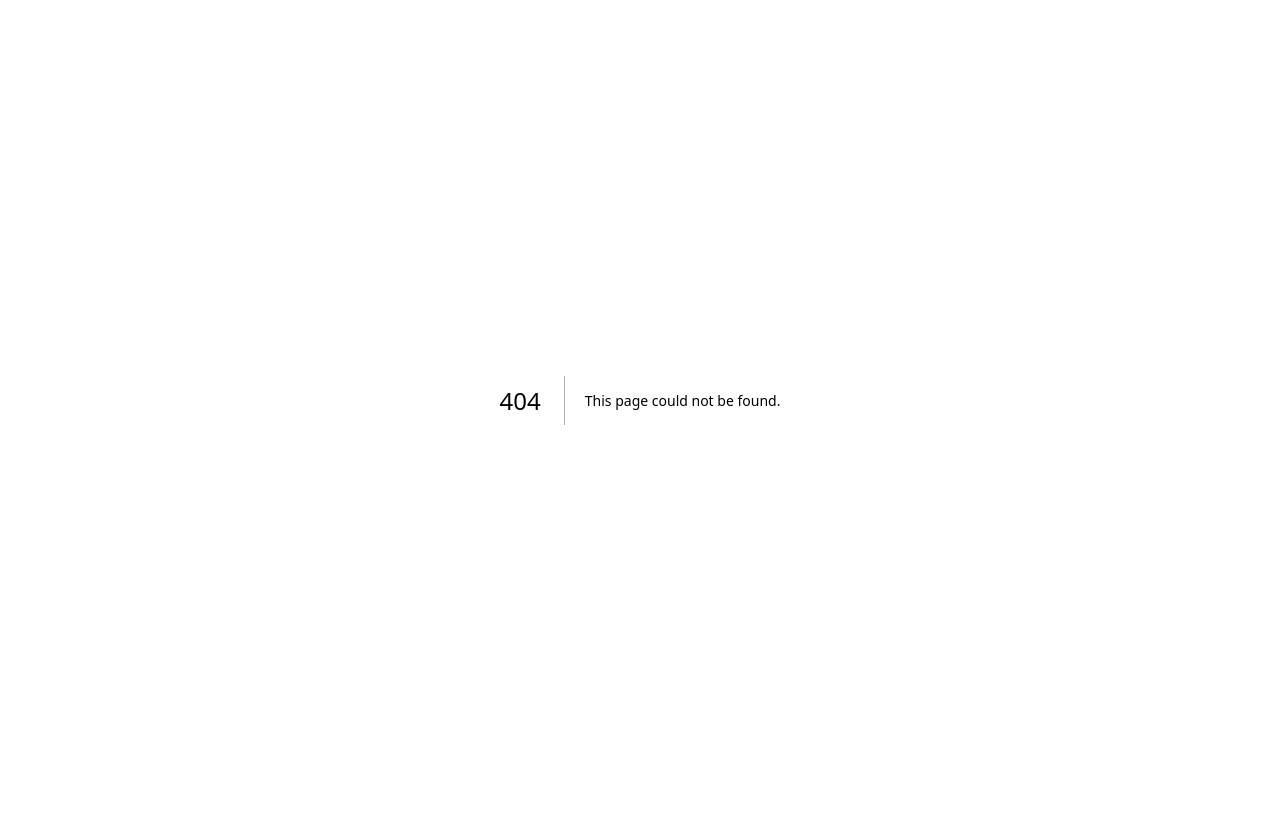
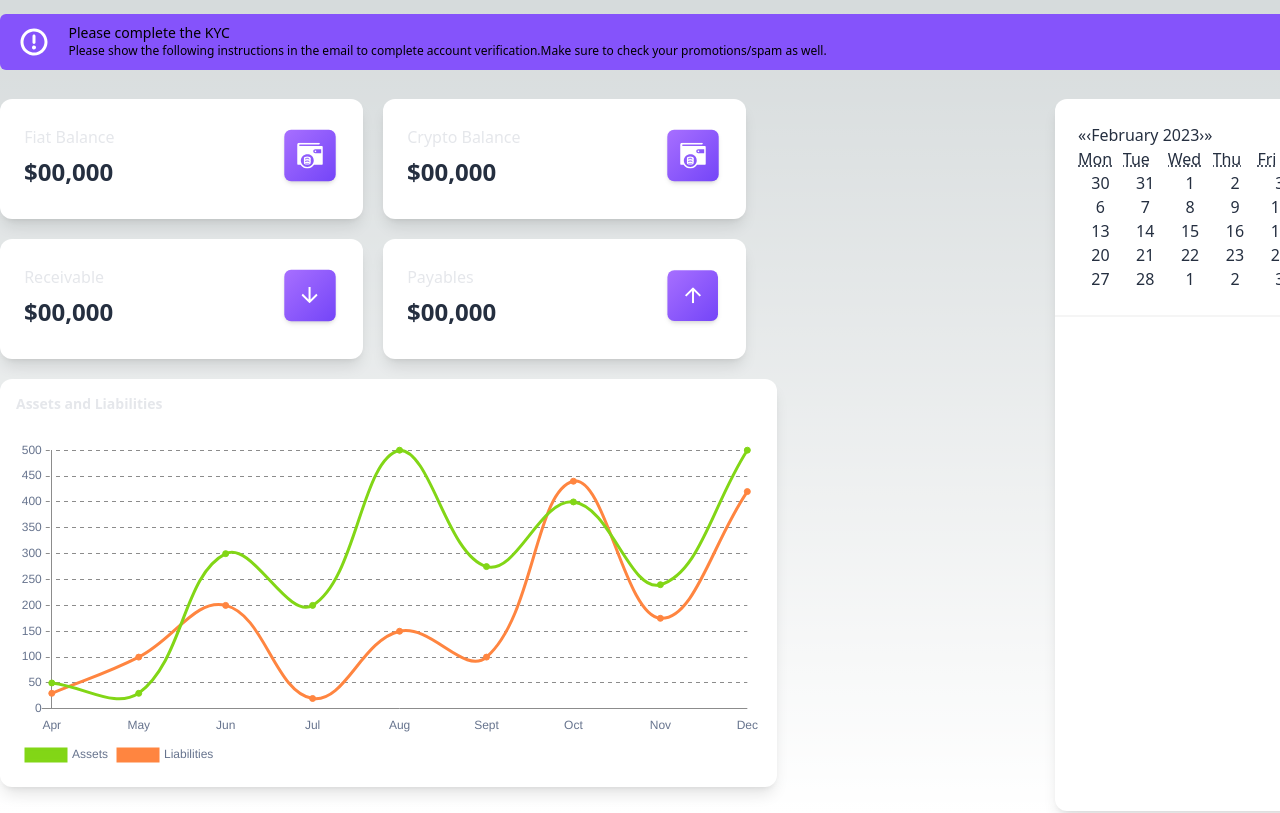
Before and after one commit to Ankush523/truffles_task, a Next.js app: page /Mainframe in a window 1280 px wide. Before the commit this address had no page. Built offline with nearby package versions, Linux system fonts and the light colour scheme.

Commit message:
file locations updated

```diff
--- a/components/Mainframe.js
+++ /dev/null
@@ -1,79 +0,0 @@
-import Image from 'next/image'
-import React from 'react'
-import logo2 from "../images/Frame.svg";
-import cross from '../images/cross.svg';
-import wallet from '../images/wallet.svg';
-import up from '../images/up.svg';
-import down from '../images/down.svg';
-import NewCalender from './NewCalender';
-import NewChart from './NewChart';
-
-
-
-const Mainframe = () => {
-  return (
-    <div className='flex flex-col w-[1415px] h-[813px]'>
-        <div className='flex flex-row w-[1390px] h-[56px] mt-[14px] bg-purple1 rounded-md'>
-            <Image src={logo2} alt="frame" className='w-[32px] h-[32px] mt-[12px] ml-[18px]'/>
-            <div className='flex flex-col w-[760px] h-[33px] my-[11px] ml-[18.5px]'>
-                <label className='font-normal text-sm leading-4'>Please complete the KYC</label>
-                <p className='font-normal text-xs leading-5'>Please show the following instructions in the email to complete account verification.Make sure to check your promotions/spam as well.</p>
-            </div>
-            <button className='ml-[515px]'><Image src={cross} alt="cross" className=' w-[20px] h-[20px] '/></button>
-        </div>
-
-        <div className='flex flex-row'>
-            <div className='flex flex-col '>
-                <div className='flex flex-row'>
-                    <div className='flex flex-row w-[363px] h-[120px] mt-[29px] rounded-xl shadow-lg bg-white1'>
-                        <div className='flex flex-col'>
-                            <label className='text-base leading-5 w-[117px] h-[19px] mt-[28px] ml-[24.17px] text-grey1 font-normal'>Fiat Balance</label>
-                            <p className='text-2xl leading-5 w-[117px] h-[19px] mt-[16px] ml-[24px] text-blue1 font-bold'>$00,000</p>
-                        </div>
-                        <Image src={wallet} alt="wallet" className='w-[60px] h-[60px] ml-[139px] my-[30px]'/>
-                    </div>
-
-                    <div className='flex flex-row w-[363px] ml-[20px] h-[120px] mt-[29px] rounded-xl shadow-lg bg-white1'>
-                        <div className='flex flex-col'>
-                            <label className='text-base leading-5 w-[117px] h-[19px] mt-[28px] ml-[24.17px] text-grey1 font-normal'>Crypto Balance</label>
-                            <p className='text-2xl leading-5 w-[117px] h-[19px] mt-[16px] ml-[24px] text-blue1 font-bold'>$00,000</p>
-                        </div>
-                        <Image src={wallet} alt="wallet" className='w-[60px] h-[60px] ml-[139px] my-[30px]'/>
-                    </div>
-                </div>
-
-                <div className='flex flex-row'>
-                    <div className='flex flex-row w-[363px] h-[120px] mt-[20px] rounded-xl shadow-lg bg-white1'>
-                        <div className='flex flex-col'>
-                            <label className='text-base leading-5 w-[117px] h-[19px] mt-[28px] ml-[24.17px] text-grey1 font-normal'>Receivable</label>
-                            <p className='text-2xl leading-5 w-[117px] h-[19px] mt-[16px] ml-[24px] text-blue1 font-bold'>$00,000</p>
-                        </div>
-                        <Image src={down} alt="wallet" className='w-[60px] h-[60px] ml-[139px] my-[30px]'/>
-                    </div>
-                    <div className='flex flex-row w-[363px] ml-[20px] h-[120px] mt-[20px] rounded-xl shadow-lg bg-white1'>
-                        <div className='flex flex-col'>
-                            <label className='text-base leading-5 w-[117px] h-[19px] mt-[28px] ml-[24.17px] text-grey1 font-normal'>Payables</label>
-                            <p className='text-2xl leading-5 w-[117px] h-[19px] mt-[16px] ml-[24px] text-blue1 font-bold'>$00,000</p>
-                        </div>
-                        <Image src={up} alt="wallet" className='w-[60px] h-[60px] ml-[139px] my-[30px]'/>
-                    </div>
-                </div>
-
-                <div className= 'mt-[20px]'>
-                    <NewChart/>
-                </div>
-            </div>
-
-            <div className='w-[364px] h-[712px] mt-[29px] ml-[278px] bg-white1 rounded-xl shadow-lg'>
-                <div className='text-blue1 mx-[23px] mt-[24px]'>
-                    <NewCalender/>
-                </div>
-                <br/>
-                <hr className="border border-white2"/>
-            </div>
-        </div>
-    </div>
-  )
-}
-
-export default Mainframe
--- /dev/null
+++ b/pages/Mainframe.js
@@ -0,0 +1,121 @@
+import Image from "next/image";
+import React from "react";
+import logo2 from "../images/Frame.svg";
+import cross from "../images/cross.svg";
+import wallet from "../images/wallet.svg";
+import up from "../images/up.svg";
+import down from "../images/down.svg";
+import NewCalender from "../components/NewCalender";
+import NewChart from "../components/NewChart";
+
+const Mainframe = () => {
+  return (
+    <div className="flex flex-col w-[1415px] h-[813px]">
+      <div className="flex flex-row w-[1390px] h-[56px] mt-[14px] bg-purple1 rounded-md">
+        <Image
+          src={logo2}
+          alt="frame"
+          className="w-[32px] h-[32px] mt-[12px] ml-[18px]"
+        />
+        <div className="flex flex-col w-[760px] h-[33px] my-[11px] ml-[18.5px]">
+          <label className="font-normal text-sm leading-4">
+            Please complete the KYC
+          </label>
+          <p className="font-normal text-xs leading-5">
+            Please show the following instructions in the email to complete
+            account verification.Make sure to check your promotions/spam as
+            well.
+          </p>
+        </div>
+        <button className="ml-[515px]">
+          <Image src={cross} alt="cross" className=" w-[20px] h-[20px] " />
+        </button>
+      </div>
+
+      <div className="flex flex-row">
+        <div className="flex flex-col ">
+          <div className="flex flex-row">
+            <div className="flex flex-row w-[363px] h-[120px] mt-[29px] rounded-xl shadow-lg bg-white1">
+              <div className="flex flex-col">
+                <label className="text-base leading-5 w-[117px] h-[19px] mt-[28px] ml-[24.17px] text-grey1 font-normal">
+                  Fiat Balance
+                </label>
+                <p className="text-2xl leading-5 w-[117px] h-[19px] mt-[16px] ml-[24px] text-blue1 font-bold">
+                  $00,000
+                </p>
+              </div>
+              <Image
+                src={wallet}
+                alt="wallet"
+                className="w-[60px] h-[60px] ml-[139px] my-[30px]"
+              />
+            </div>
+
+            <div className="flex flex-row w-[363px] ml-[20px] h-[120px] mt-[29px] rounded-xl shadow-lg bg-white1">
+              <div className="flex flex-col">
+                <label className="text-base leading-5 w-[117px] h-[19px] mt-[28px] ml-[24.17px] text-grey1 font-normal">
+                  Crypto Balance
+                </label>
+                <p className="text-2xl leading-5 w-[117px] h-[19px] mt-[16px] ml-[24px] text-blue1 font-bold">
+                  $00,000
+                </p>
+              </div>
+              <Image
+                src={wallet}
+                alt="wallet"
+                className="w-[60px] h-[60px] ml-[139px] my-[30px]"
+              />
+            </div>
+          </div>
+
+          <div className="flex flex-row">
+            <div className="flex flex-row w-[363px] h-[120px] mt-[20px] rounded-xl shadow-lg bg-white1">
+              <div className="flex flex-col">
+                <label className="text-base leading-5 w-[117px] h-[19px] mt-[28px] ml-[24.17px] text-grey1 font-normal">
+                  Receivable
+                </label>
+                <p className="text-2xl leading-5 w-[117px] h-[19px] mt-[16px] ml-[24px] text-blue1 font-bold">
+                  $00,000
+                </p>
+              </div>
+              <Image
+                src={down}
+                alt="wallet"
+                className="w-[60px] h-[60px] ml-[139px] my-[30px]"
+              />
+            </div>
+            <div className="flex flex-row w-[363px] ml-[20px] h-[120px] mt-[20px] rounded-xl shadow-lg bg-white1">
+              <div className="flex flex-col">
+                <label className="text-base leading-5 w-[117px] h-[19px] mt-[28px] ml-[24.17px] text-grey1 font-normal">
+                  Payables
+                </label>
+                <p className="text-2xl leading-5 w-[117px] h-[19px] mt-[16px] ml-[24px] text-blue1 font-bold">
+                  $00,000
+                </p>
+              </div>
+              <Image
+                src={up}
+                alt="wallet"
+                className="w-[60px] h-[60px] ml-[139px] my-[30px]"
+              />
+            </div>
+          </div>
+
+          <div className="mt-[20px]">
+            <NewChart />
+          </div>
+        </div>
+
+        <div className="w-[364px] h-[712px] mt-[29px] ml-[278px] bg-white1 rounded-xl shadow-lg">
+          <div className="text-blue1 mx-[23px] mt-[24px]">
+            <NewCalender />
+          </div>
+          <br />
+          <hr className="border border-white2" />
+        </div>
+      </div>
+    </div>
+  );
+};
+
+export default Mainframe;
```
Also changed, not shown: pages/index.js (+18 -20 lines), pages/Sidebar.js (renamed from components/Sidebar.js).
